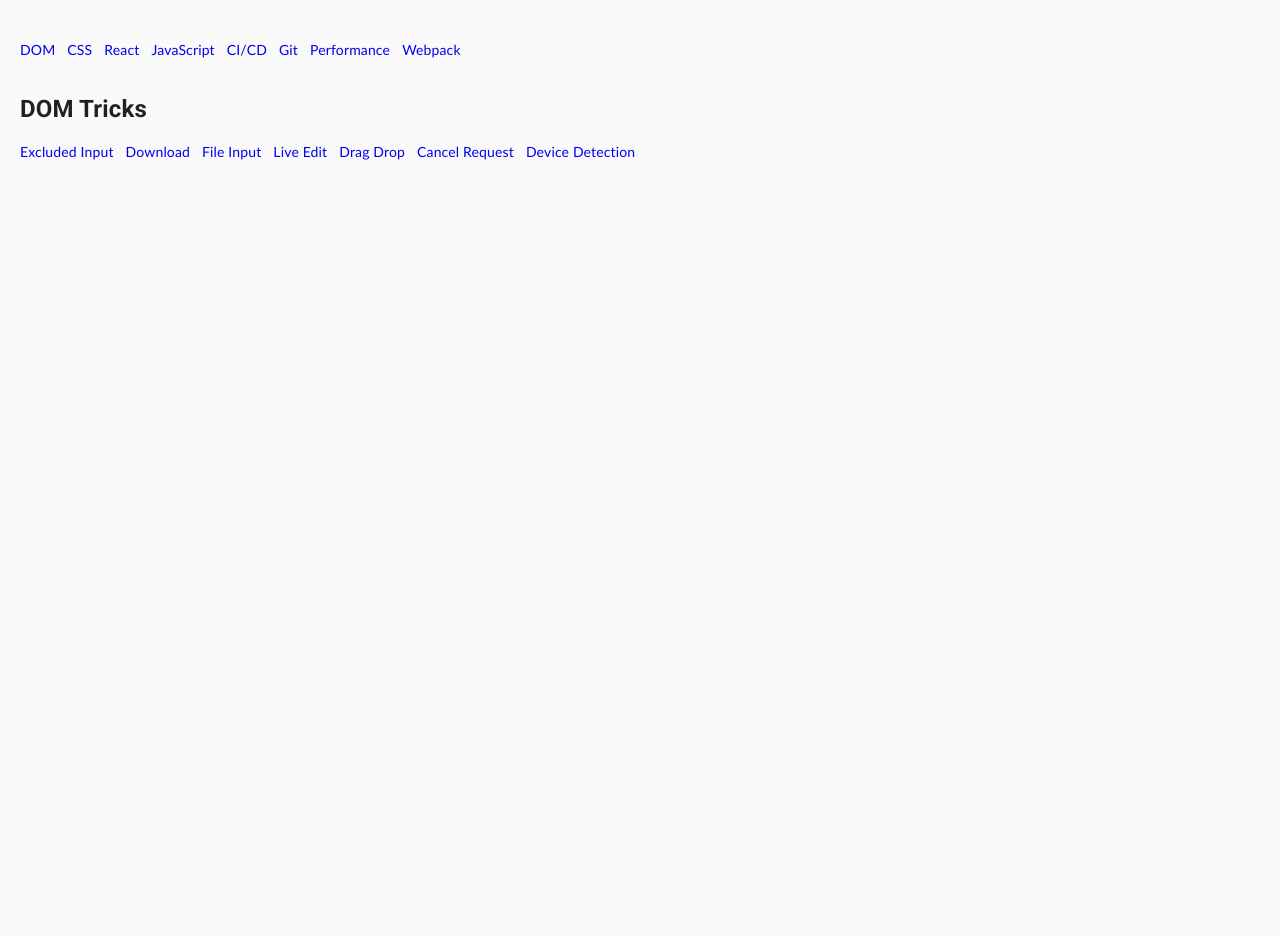
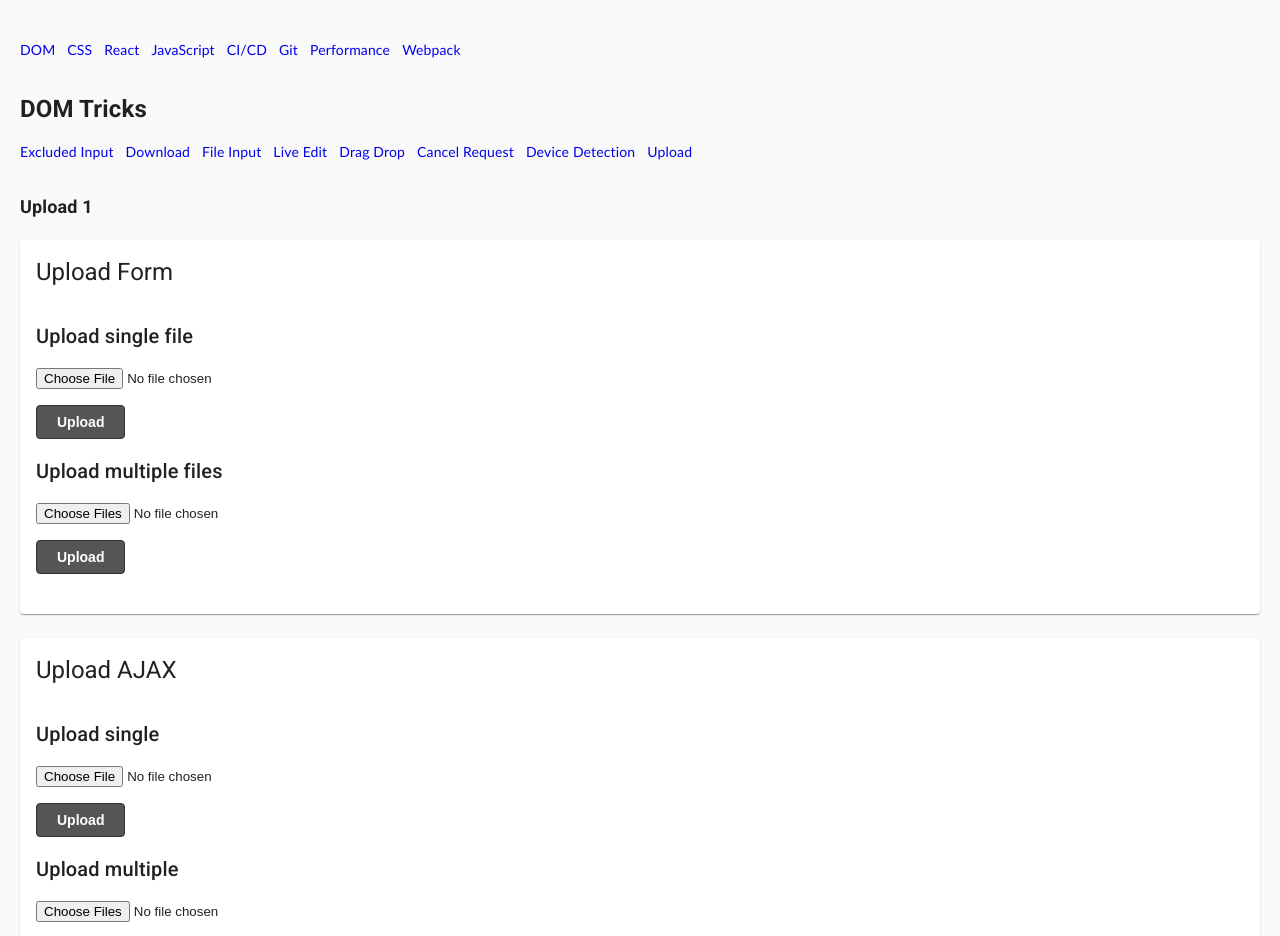
Before and after one commit to ICodeMyOwnLife/frontend-tricks, a React (Create React App) app: page /dom/upload in a window 1280 px wide. Shown: the top 936 px of the page. Before the commit the page ends 800 px from the top, so only its background shows below. Built offline with nearby package versions, Linux system fonts and the light colour scheme.

Commit message:
Add Upload tricks

```diff
--- /dev/null
+++ b/src/constants/common.ts
@@ -0,0 +1,2 @@
+// eslint-disable-next-line import/prefer-default-export
+export const BASE_URL = process.env.REACT_APP_BASE_URL;
--- /dev/null
+++ b/src/questions/dom/Upload1/hooks.ts
@@ -0,0 +1,72 @@
+import { useCallback, FormEvent, useRef, useState } from 'react';
+import { BASE_URL } from 'constants/common';
+
+export const useUploadSingle = () => {
+  const inputSingleRef = useRef<HTMLInputElement>(null);
+  const [uploadSingleResult, setUploadSingleResult] = useState<any>();
+
+  const handleUploadSingle = useCallback(
+    async (e: FormEvent<HTMLFormElement>) => {
+      e.preventDefault();
+      setUploadSingleResult(undefined);
+      const file =
+        inputSingleRef.current &&
+        inputSingleRef.current.files &&
+        inputSingleRef.current.files[0];
+
+      if (!file) return;
+
+      const formData = new FormData();
+      formData.append('single-file', file, file.name);
+      const res = await fetch(`${BASE_URL}/upload-single`, {
+        method: 'POST',
+        body: formData,
+      });
+      const data = await res.json();
+      setUploadSingleResult(data);
+    },
+    [],
+  );
+
+  return {
+    inputSingleRef,
+    uploadSingleResult,
+    handleUploadSingle,
+  };
+};
+
+export const useUploadMultiple = () => {
+  const inputMultipleRef = useRef<HTMLInputElement>(null);
+  const [uploadMultipleResult, setUploadMultipleResult] = useState<any>();
+
+  const handleUploadMultiple = useCallback(
+    async (e: FormEvent<HTMLFormElement>) => {
+      e.preventDefault();
+      setUploadMultipleResult(undefined);
+      const files = inputMultipleRef.current && inputMultipleRef.current.files;
+
+      if (!files) return;
+
+      const formData = new FormData();
+
+      for (let i = 0; i < files.length; ++i) {
+        const file = files[i];
+        formData.append('multiple-files', file, file.name);
+      }
+
+      const res = await fetch(`${BASE_URL}/upload-multiple`, {
+        method: 'POST',
+        body: formData,
+      });
+      const data = await res.json();
+      setUploadMultipleResult(data);
+    },
+    [],
+  );
+
+  return {
+    inputMultipleRef,
+    uploadMultipleResult,
+    handleUploadMultiple,
+  };
+};
--- a/src/questions/dom/Upload1/index.tsx
+++ b/src/questions/dom/Upload1/index.tsx
@@ -1,10 +1,107 @@
 import React, { FC, memo } from 'react';
 import Question from 'components/Question';
+import { BASE_URL } from 'constants/common';
+import Button from 'components/Button';
+import { Card, CardHeader, CardContent, Typography } from '@material-ui/core';
 import questions from './questions';
+import useStyles from './styles';
+import { useUploadSingle, useUploadMultiple } from './hooks';
 
-export const Upload1Component: FC = () => (
-  <Question title="Upload 1" questions={questions} />
-);
+export const Upload1Component: FC = () => {
+  const classes = useStyles();
+  const {
+    handleUploadSingle,
+    inputSingleRef,
+    uploadSingleResult,
+  } = useUploadSingle();
+  const {
+    handleUploadMultiple,
+    inputMultipleRef,
+    uploadMultipleResult,
+  } = useUploadMultiple();
+
+  return (
+    <Question title="Upload 1" questions={questions}>
+      <Card className={classes.Section}>
+        <CardHeader title="Upload Form" />
+        <CardContent>
+          <form
+            className={classes.Form}
+            action={`${BASE_URL}/upload-single`}
+            method="POST"
+            encType="multipart/form-data"
+          >
+            <Typography variant="h6">Upload single file</Typography>
+            <input type="hidden" name="redirect" value={window.location.href} />
+            <input
+              className={classes.FileInput}
+              type="file"
+              name="single-file"
+              id="inpSingleFile"
+              required
+            />
+            <Button type="submit">Upload</Button>
+          </form>
+
+          <form
+            className={classes.Form}
+            action={`${BASE_URL}/upload-multiple`}
+            method="POST"
+            encType="multipart/form-data"
+          >
+            <Typography variant="h6">Upload multiple files</Typography>
+            <input type="hidden" name="redirect" value={window.location.href} />
+            <input
+              className={classes.FileInput}
+              type="file"
+              name="multiple-files"
+              id="inputMultipleFile"
+              required
+              multiple
+            />
+            <Button type="submit">Upload</Button>
+          </form>
+        </CardContent>
+      </Card>
+
+      <Card className={classes.Section}>
+        <CardHeader title="Upload AJAX" />
+        <CardContent>
+          <form className={classes.Form} onSubmit={handleUploadSingle}>
+            <Typography variant="h6">Upload single</Typography>
+            <input
+              className={classes.FileInput}
+              type="file"
+              name="ajaxSingle"
+              ref={inputSingleRef}
+              required
+            />
+            <Button type="submit">Upload</Button>
+            {uploadSingleResult && (
+              <pre>{JSON.stringify(uploadSingleResult)}</pre>
+            )}
+          </form>
+
+          <form className={classes.Form} onSubmit={handleUploadMultiple}>
+            <Typography variant="h6">Upload multiple</Typography>
+            <input
+              className={classes.FileInput}
+              type="file"
+              name="ajaxSingle"
+              ref={inputMultipleRef}
+              required
+              multiple
+            />
+            <Button type="submit">Upload</Button>
+            {uploadMultipleResult && (
+              <pre>{JSON.stringify(uploadMultipleResult)}</pre>
+            )}
+          </form>
+        </CardContent>
+      </Card>
+    </Question>
+  );
+};
 
 const Upload1 = memo(Upload1Component);
 Upload1.displayName = 'Upload1';
--- /dev/null
+++ b/src/questions/dom/Upload1/styles.ts
@@ -0,0 +1,17 @@
+import { Theme, makeStyles } from '@material-ui/core';
+
+const useStyles = makeStyles((theme: Theme) => ({
+  Section: {
+    marginBottom: theme.spacing(3),
+  },
+  Form: {
+    marginBottom: theme.spacing(2),
+  },
+  FileInput: {
+    display: 'block',
+    margin: `${theme.spacing(2)}px 0`,
+    textAlign: 'right',
+  },
+}));
+
+export default useStyles;
--- a/src/questions/dom/index.tsx
+++ b/src/questions/dom/index.tsx
@@ -39,6 +39,11 @@ const routes: RouteInfo[] = [
     path: 'device-detection',
     component: lazy(() => import('questions/dom/DeviceDetection1')),
   },
+  {
+    name: 'Upload',
+    path: 'upload',
+    component: lazy(() => import('questions/dom/Upload1')),
+  },
 ];
 
 export const DomTricksImpl: FC<HtmlTricksProps> = ({ match: { url } }) => (
```
